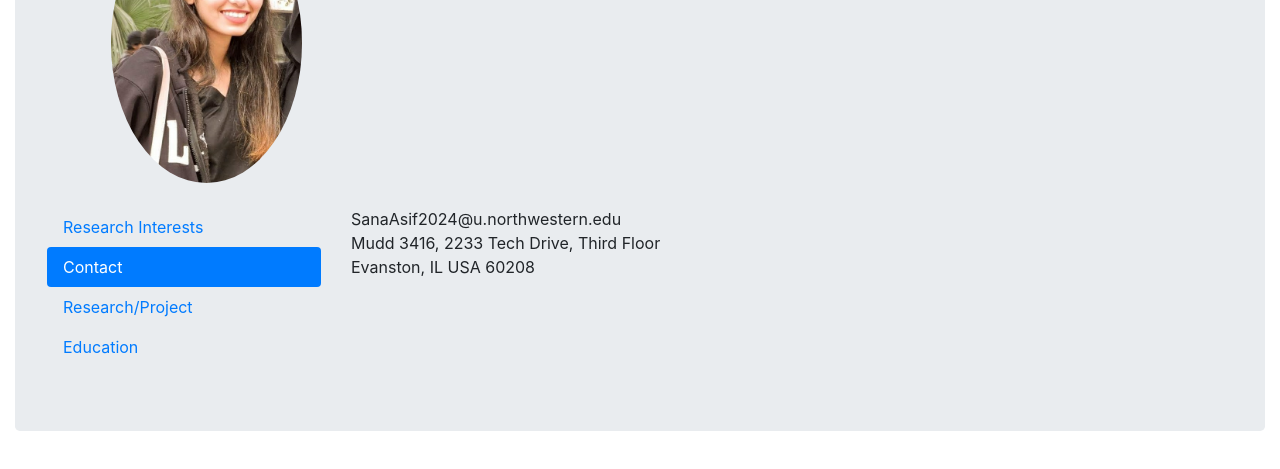
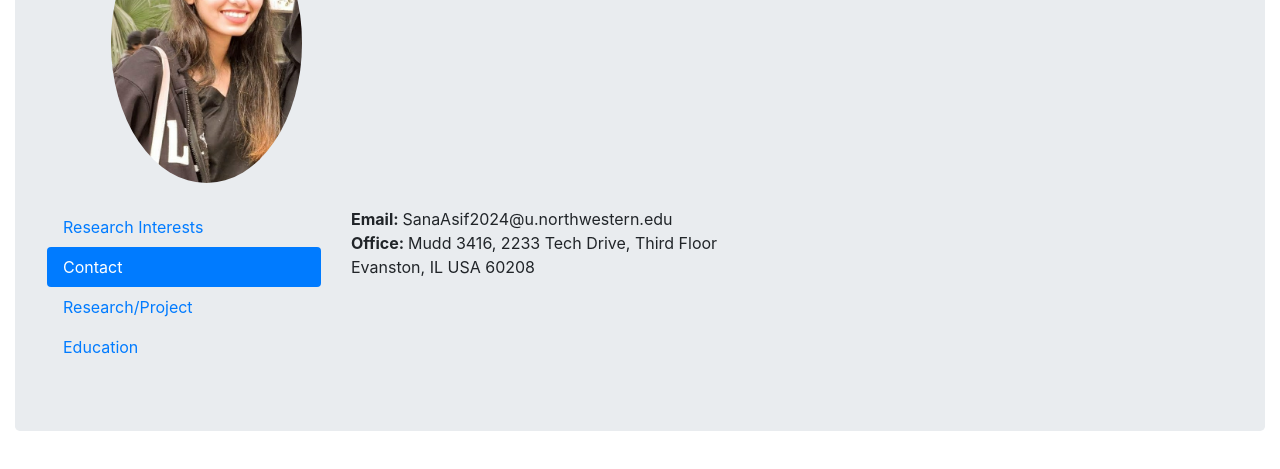
Before and after one commit to sanaasif/site, a plain HTML site: page index.html in a window 1280 px wide. Both pictures are taken after a click on the tab "Contact". Shown: the part 241-710 px from the top of the page. Drawn offline with nearby package versions, Linux system fonts and the light colour scheme.

Commit message:
Update index.html

```diff
--- a/index.html
+++ b/index.html
@@ -72,7 +72,7 @@
                             <div class="tab-pane fade show active" id="v-pills-home" role="tabpanel"
                                  aria-labelledby="v-pills-home-tab"><p>My interests include <b>Computer Networks</b> and <b>Distributed Systems</b></p></div>
                             <div class="tab-pane fade" id="v-pills-contact" role="tabpanel"
-                                 aria-labelledby="v-pills-contact-tab">SanaAsif2024@u.northwestern.edu <br> Mudd 3416, 2233 Tech Drive, Third Floor <br> Evanston, IL USA 60208
+                                 aria-labelledby="v-pills-contact-tab"><b> Email: </b> SanaAsif2024@u.northwestern.edu <br> <b> Office: </b> Mudd 3416, 2233 Tech Drive, Third Floor <br> Evanston, IL USA 60208
                             </div>
                             <div class="tab-pane fade" id="v-pills-research" role="tabpanel"
                                  aria-labelledby="v-pills-research-tab"> <ul><li><b>Improving inflight wi-fi: </b> I am currently exploring different transport protocols along with congestion control protocols that would help improve inflight wi-fi. One solution I am in the process of implementing is the use of pluginized QUIC on proxies to cater to the high Bandwidth delay product of satellite links. Pluginized QUIC will allow end hosts to implement plugins of their choice, and hence a congestion control protocol that will work best for that connection. This will allow for greater flexibility and control on the user side, and improved performance on the satellite links. </li><li> <b>Code Obfuscation using SGX: </b> I am part of a team that worked on making Software Guard Extension (SGX) more secure. SGX makes a program flow more difficult to find. However, a recent threat has been brought forward where page table entries are used to reconstruct program flow. We used code obfuscation to circumvent the page table attacks, by flattening control flow graph into switch cases and pointer variables, using LLVM. </li>
```
